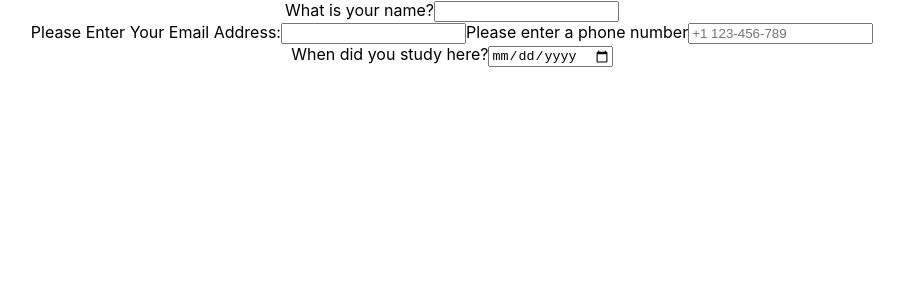
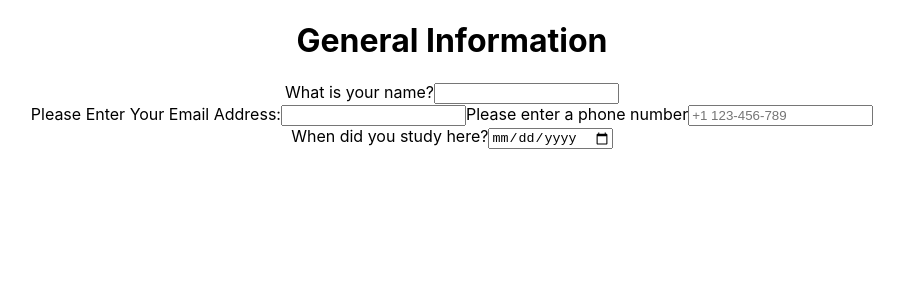
Before and after one commit to jackalot/o-cv-project, a React (Create React App) app: page / in a window 1280 px wide. Shown: the top 300 px of the page, without its empty margins (188-1092 px from the left). Built offline with nearby package versions, Linux system fonts and the light colour scheme; the HTML template or start-up script is replaced by a standard one.

Commit message:
in the GeneralInformation component, theres now a h1 listing where the general information section starts

```diff
--- a/src/components/Overview.js
+++ b/src/components/Overview.js
@@ -5,6 +5,7 @@ import TextField from "./TextField";
 class GeneralInformation extends React.Component {
   render () {
     return <div>
+      <h1>General Information</h1>
        <TextField fieldName="name" className="our-name" labelText="What is your name?"></TextField>
        <label htmlFor="yourEmail">Please Enter Your Email Address:</label>
        <input className="your-email" id="yourEmail" type='email'></input>
```
